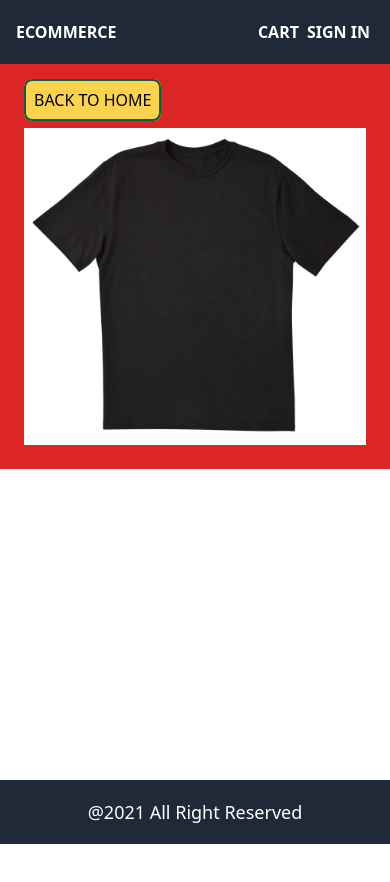
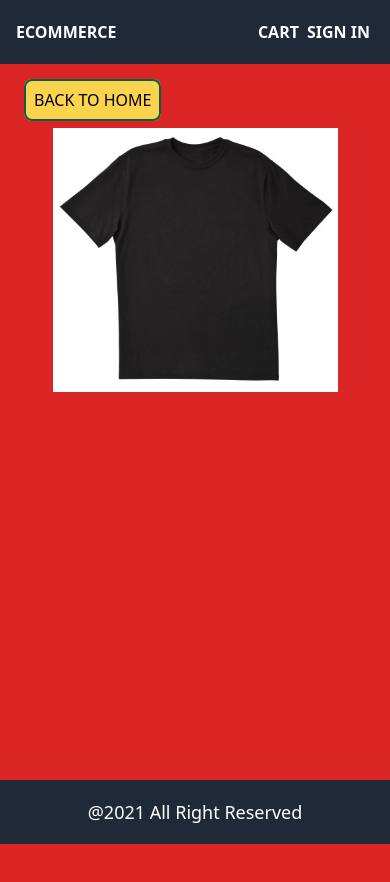
Before and after one commit to Ganeshkollatii98/Ecom-App, a React (Create React App) app in the folder ecom-ama-flip/: page /product/1 in a window 390 px wide. Shown: the top 882 px of the page. Before the commit the page ends 844 px from the top, so only its background shows below. Built offline with nearby package versions, Linux system fonts and the light colour scheme; some icons are missing.

Commit message:
Resolved design issues in product screen

```diff
--- a/ecom-ama-flip/src/Screens/ProductScreen.js
+++ b/ecom-ama-flip/src/Screens/ProductScreen.js
@@ -8,18 +8,20 @@ export default function ProductScreen(props) {
 
     return (
 
-        <div className="h-auto p-6 w-full bg-red-600">
+       <div className=" p-6 w-full min-h-screen bg-red-600">
         <div className= "pb-4">
         <Link to="/" className=" rounded-lg p-2  w-32 bg-yellow-300 uppercase border-2 border-green-800 "> Back To Home </Link>
         </div>
-        <div className="product-container flex flex-col">
-            <div className="product-image">
-            <img src={product.image}  alt="product-image"></img>
+        <div className="product-container flex flex-col items-center sm:items-baseline mb-12">
+            <div className="product-image w-10/12 h-10/12 md:w-5/12 h-4/12 sm:w-7/12  ">
+            <img src={product.image} alt="product-image"></img>
             </div>
+            <div>
+                <h2>{}</h2>
+            </div>
+        </div>
+        </div>
 
 
-
-        </div>
-        </div>
     )
 }
```
Also changed, not shown: ecom-ama-flip/src/App.js (line endings or trailing spaces).
